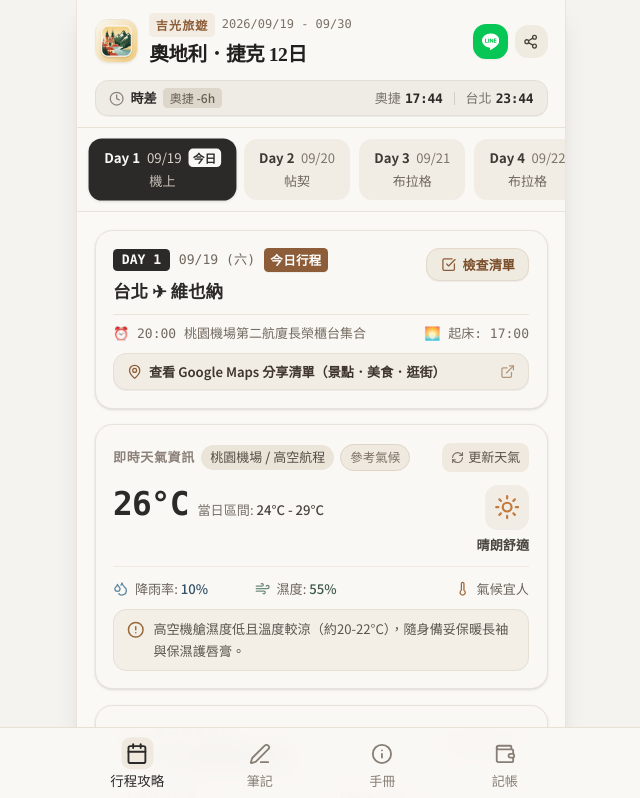
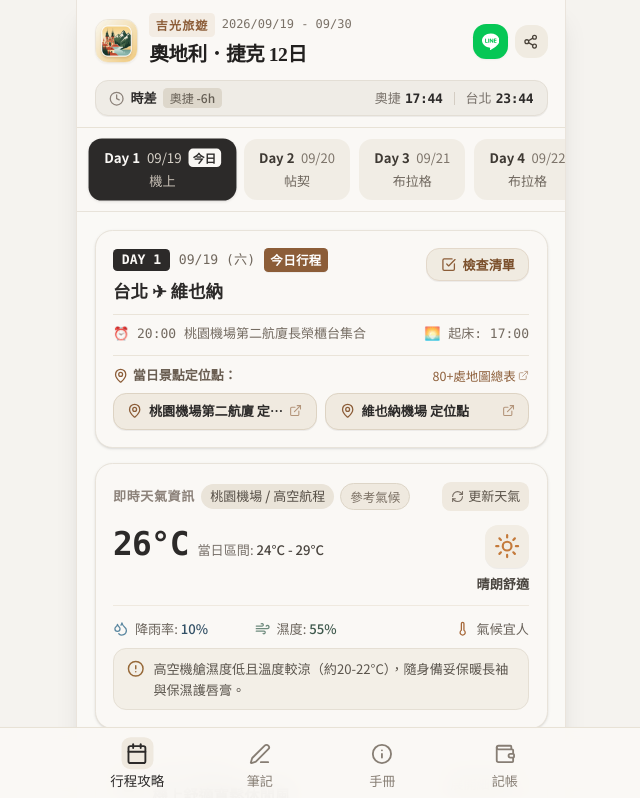
Before and after one commit to Amberwu777/2026Travel, a React (Vite) app: page / in a window 1280 px wide. Shown: the top 798 px of the page, without its empty margins (319-959 px from the left). Built offline with nearby package versions, Linux system fonts and the light colour scheme; no server answers; a web font is replaced by a local one.

Commit message:
feat: add day-specific location navigation links
Update itinerary data to include granular daily location pinpoints and integrate them into the UI for easier navigation to specific spots.

```diff
--- a/src/App.tsx
+++ b/src/App.tsx
@@ -254,7 +254,43 @@ export default function App() {
                     </div>
                   )}
 
-                  {/* Shortcut to Google Maps shared list */}
+                  {/* Day-specific Google Maps location pinpoints from user document */}
+                  {currentDayData.dayLocations && currentDayData.dayLocations.length > 0 ? (
+                    <div className="mt-2.5 pt-2 border-t border-[#EAE4D9] space-y-1.5">
+                      <div className="flex items-center justify-between text-[11px] font-semibold text-[#6A5E52]">
+                        <span className="flex items-center gap-1">
+                          <MapPin className="w-3.5 h-3.5 text-[#8C5D38]" />
+                          <span>當日景點定位點：</span>
+                        </span>
+                        <a
+                          href="https://maps.app.goo.gl/ssoZCbstUkmeKpK56"
+                          target="_blank"
+                          rel="noopener noreferrer"
+                          className="text-[10.5px] text-[#8C5D38] hover:underline flex items-center gap-0.5 font-normal"
+                        >
+                          <span>80+處地圖總表</span>
+                          <ExternalLink className="w-2.5 h-2.5 opacity-60" />
+                        </a>
+                      </div>
+                      <div className="flex flex-wrap gap-2">
+                        {currentDayData.dayLocations.map((loc, idx) => (
+                          <a
+                            key={idx}
+                            href={loc.url}
+                            target="_blank"
+                            rel="noopener noreferrer"
+                            className="flex-1 min-w-[135px] py-2 px-3 rounded-xl bg-[#F0EAE0] hover:bg-[#E5DDCF] active:scale-[0.99] text-[#2C2A29] text-xs font-semibold flex items-center justify-between transition-all border border-[#DDD3C3] shadow-2xs"
+                          >
+                            <span className="flex items-center gap-1.5 truncate">
+                              <MapPin className="w-3.5 h-3.5 text-[#8C5D38] shrink-0" />
+                              <span className="truncate">{loc.name} 定位點</span>
+                            </span>
+                            <ExternalLink className="w-3 h-3 opacity-60 text-[#8C5D38] shrink-0 ml-1" />
+                          </a>
+                        ))}
+                      </div>
+                    </div>
+                  ) : (
                     <a
                       href="https://maps.app.goo.gl/ssoZCbstUkmeKpK56"
                       target="_blank"
@@ -267,6 +303,7 @@ export default function App() {
                       </span>
                       <ExternalLink className="w-3.5 h-3.5 opacity-60 text-[#8C5D38]" />
                     </a>
+                  )}
                 </div>
 
                 {/* 1. 即時天氣資訊 (Weather Card - Auto live update via Open-Meteo) */}
--- a/src/data/googleMapsData.ts
+++ b/src/data/googleMapsData.ts
@@ -723,7 +723,7 @@ export const GOOGLE_MAPS_PLACES: GoogleMapsPlace[] = [
     "shortAddress": "",
     "lat": 49.474854,
     "lng": 14.1682133,
-    "mapsUrl": "https://www.google.com/maps/search/?api=1&query=%E4%BC%8F%E7%88%BE%E5%A1%94%E7%93%A6%E6%B2%B3"
+    "mapsUrl": "https://maps.app.goo.gl/hgxoto3q99cgNbCQ6"
   },
   {
     "id": "gmap-53",
--- a/src/data/itineraryData.ts
+++ b/src/data/itineraryData.ts
@@ -35,6 +35,10 @@ export const ITINERARY_DAYS: ItineraryDay[] = [
       wakeUpTime: '17:00',
       departureTime: '20:00 桃園機場第二航廈長榮櫃台集合',
     },
+    dayLocations: [
+      { name: '桃園機場第二航廈', url: 'https://maps.app.goo.gl/MvqREjMHAeJvAWSt8' },
+      { name: '維也納機場', url: 'https://maps.app.goo.gl/5uX3w8rnZY54m7pF8' },
+    ],
     cards: [
       {
         id: 'd1-airport-meeting',
@@ -104,6 +108,10 @@ export const ITINERARY_DAYS: ItineraryDay[] = [
       shoes: '高支撐抗震健走鞋（布拉格石板路極需保護腳踝）',
       specialNotice: '查理大橋傍晚風勁，建議攜帶輕便防風圍巾。',
     },
+    dayLocations: [
+      { name: '帖契', url: 'https://maps.app.goo.gl/t7oiNWpeiao7DynQ7' },
+      { name: '理查大橋 (查理大橋)', url: 'https://maps.app.goo.gl/RnNBptQxQvgPLLTNA' },
+    ],
     cards: [
       {
         id: 'd2-telc',
@@ -228,6 +236,9 @@ export const ITINERARY_DAYS: ItineraryDay[] = [
       shoes: '皮質平底鞋、雅痞休閒鞋或避震支撐皮鞋（切勿穿拖鞋、露趾涼鞋）',
       specialNotice: '※ 依米其林餐廳規定，請避免運動短褲、背心與拖鞋。參觀聖維特教堂請勿穿著露肩短裙。',
     },
+    dayLocations: [
+      { name: '黃金巷', url: 'https://maps.app.goo.gl/uoPj2mnUaJSTdD496' },
+    ],
     cards: [
       {
         id: 'd3-prague-castle',
@@ -379,6 +390,9 @@ export const ITINERARY_DAYS: ItineraryDay[] = [
       shoes: '輕量透氣慢跑鞋或健走鞋',
       specialNotice: '攜帶斜背包並備隨身保溫瓶，今晚為領隊帶路自理餐，可品嚐巷弄私房美味！',
     },
+    dayLocations: [
+      { name: '伏爾塔瓦河遊船', url: 'https://maps.app.goo.gl/hgxoto3q99cgNbCQ6' },
+    ],
     cards: [
       {
         id: 'd4-vltava-cruise',
@@ -489,6 +503,10 @@ export const ITINERARY_DAYS: ItineraryDay[] = [
       shoes: '防滑防水便鞋（溫泉長廊石板路常有水漬）',
       specialNotice: '入住五星級 Savoy Westend 頂級溫泉飯店，飯店附設豪華室內溫水泳池與三溫暖，可攜帶泳衣享受！',
     },
+    dayLocations: [
+      { name: '瑪麗安凱斯', url: 'https://maps.app.goo.gl/x9yN35Toj9KZzAtN8' },
+      { name: '卡羅維瓦利', url: 'https://maps.app.goo.gl/2bAULnTUy8MZ9aRW9' },
+    ],
     cards: [
       {
         id: 'd5-marianske',
@@ -608,6 +626,9 @@ export const ITINERARY_DAYS: ItineraryDay[] = [
       shoes: '厚底避震防滑運動健走鞋（保護足底與腳踝）',
       specialNotice: '★ 重頭戲！今晚將換穿全套中世紀宮廷貴族/騎士古裝，建議裡面穿著貼身薄打底衣以便套裝。',
     },
+    dayLocations: [
+      { name: '巴德傑維契', url: 'https://maps.app.goo.gl/pxtVDpHsbMc3r7kE9' },
+    ],
     cards: [
       {
         id: 'd6-budejovice',
@@ -1095,6 +1116,9 @@ export const ITINERARY_DAYS: ItineraryDay[] = [
       shoes: '皮質皮鞋、雅致平底或低跟女鞋（禁穿夾腳拖鞋、運動涼鞋）',
       specialNotice: '※ 重點儀容：晚間維也納音樂會盛會，男士請穿著長袖有領襯衫/西裝外套，女士著正式端莊洋裝或套裝配披肩。',
     },
+    dayLocations: [
+      { name: '維也納音樂會', url: 'https://maps.app.goo.gl/GcPwXekvKeidXuqg7' },
+    ],
     cards: [
       {
         id: 'd10-schonbrunn',
@@ -1236,6 +1260,9 @@ export const ITINERARY_DAYS: ItineraryDay[] = [
       luggageTime: '08:30 (大件行李放房門外或上遊覽車)',
       departureTime: '12:30 前往維也納國際機場',
     },
+    dayLocations: [
+      { name: '維也納機場', url: 'https://maps.app.goo.gl/5uX3w8rnZY54m7pF8' },
+    ],
     cards: [
       {
         id: 'd11-hundertwasser',
@@ -1274,6 +1301,7 @@ export const ITINERARY_DAYS: ItineraryDay[] = [
         timeSlot: '13:00 - 15:30',
         locationName: 'Vienna International Airport Terminal 3',
         navQuery: 'Vienna International Airport, 1300 Schwechat, Austria',
+        mapsUrl: 'https://maps.app.goo.gl/5uX3w8rnZY54m7pF8',
         description: '專車抵達維也納國際機場，由隨團領隊張智惠小姐引導協助團員辦理退稅手續與託運行李。',
         story: '【退稅重要流程提醒】\n1. 託運行李退稅：於航空公司櫃台辦理 Check-in 秤重並掛上行李條，向地勤告知有退稅物品，將貼好行李條的行李提至海關窗口（Customs），出示退稅單、機票與護照讓海關蓋章後，行李直接送入輸送帶。\n2. 手提貴重物品退稅（如名牌包、名錶）：先通過安檢，至管制區內海關窗口出示物品、收據並蓋章。\n3. 蓋妥印章後至 Global Blue / Planet 免稅退款窗口領取現金或投遞信箱退信用卡。',
         tips: [
@@ -1333,6 +1361,9 @@ export const ITINERARY_DAYS: ItineraryDay[] = [
       shoes: '舒適健走鞋',
       specialNotice: '攜帶護照與機票存根以備入境查驗。',
     },
+    dayLocations: [
+      { name: '桃園機場第二航廈', url: 'https://maps.app.goo.gl/MvqREjMHAeJvAWSt8' },
+    ],
     cards: [
       {
         id: 'd12-arrival-tpe',
--- a/src/types.ts
+++ b/src/types.ts
@@ -70,6 +70,7 @@ export interface ItineraryDay {
   weather: DayWeather;
   outfit: DayOutfit;
   scheduleMeta?: DayScheduleMeta;
+  dayLocations?: Array<{ name: string; url: string }>;
   cards: ItineraryCard[];
 }
 
```
Lines whose indentation alone changed are shown as unchanged.
